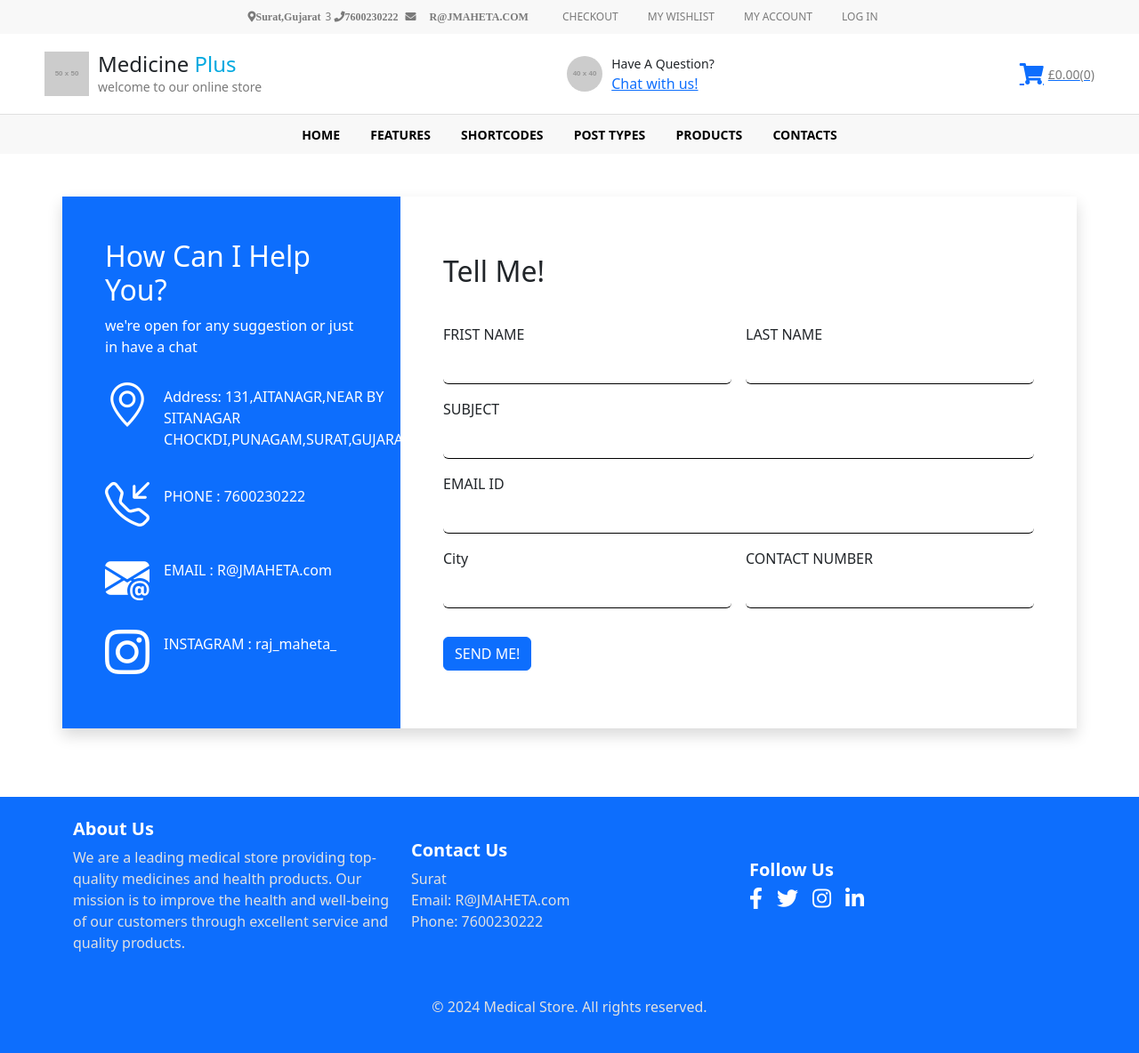
After one commit to Rajmaheta009/medical_store, a PHP site: page /contact_as.php in a window 1280 px wide. The commit adds this page. Shown: the whole page at 89% size. Run offline with PHP 8.4, Linux system fonts and the light colour scheme; grey boxes labelled with a size stand in for pictures from a placeholder-image service; some libraries are stand-ins or nearby versions.

Commit message:
update 11/09

```diff
--- a/clinet_side/assets/css/style.css
+++ b/clinet_side/assets/css/style.css
@@ -79,11 +79,6 @@ body {
     font-size: 14px;
 }
 
-.contact-info a {
-    color: #00a9e0;
-    text-decoration: none;
-}
-
 .cart {
     display: flex;
     align-items: center;
@@ -103,6 +98,7 @@ body {
     background-color: #f8f8f8;
     padding: 10px 0;
     text-align: center;
+    cursor: pointer;
 }
 
 .nav-bar a {
@@ -111,6 +107,7 @@ body {
     margin: 0 15px;
     font-size: 14px;
     font-weight: 700;
+    cursor: pointer;
 }
 
 .nav-bar a.active {
@@ -190,6 +187,7 @@ body {
 /* Banner Styling */
 
 .banner {
+    /* content: none; */
     background-color: #343a40;
     color: #ffffff;
     padding: 2rem;
@@ -228,7 +226,7 @@ body {
 /* Dark Overlay */
 
 .banner::before {
-    content: "";
+    content: none;
     position: absolute;
     top: 0;
     left: 0;
@@ -239,11 +237,10 @@ body {
 }
 
 .card {
-    /* border-radius: 8px; */
+    border-radius: 8px;
     padding: 20px;
     background-color: #fff;
     max-width: 100%;
-    border: hidden;
 }
 
 .row {
@@ -261,7 +258,7 @@ body {
 }
 
 .content-column {
-    padding-left: 10px;
+    padding-left: 5px;
 }
 
 .card-title {
@@ -277,6 +274,7 @@ body {
 
 .footer {
     background-color: #007bff;
+    margin-top: 6%;
     /* Blue background */
 }
 
@@ -307,3 +305,52 @@ body {
     font-size: 1.5rem;
     /* Icon size */
 }
+
+.card1 .card-img-top {
+    border-radius: 50px;
+    padding: 5px;
+}
+
+.card1 .card {
+    border-radius: 30px;
+    padding: 30px;
+    box-shadow: rgba(0, 0, 0, 0.25) 0px 0.0625em 0.0625em, rgba(0, 0, 0, 0.25) 0px 0.125em 0.5em, rgba(255, 255, 255, 0.1) 0px 0px 0px 1px inset;
+}
+
+.card-body {
+    padding: 20px;
+}
+
+.card .btn-primary {
+    border-radius: 50px;
+    width: 150px;
+}
+
+.card .btn-primary:hover {
+    background-color: #e0e0e0;
+    color: #000;
+}
+
+.card1 h3 h5 {
+    color: #007bff;
+}
+
+.form-control {
+    height: 36px;
+    background: #e0e0e0;
+    color: #000;
+    font-size: 14px;
+    border-radius: 2px;
+    box-shadow: none !important;
+    border: 1px solid #000;
+}
+
+.contactform .form-control {
+    border: none;
+    border-bottom: 1px solid #000;
+    padding: 0;
+}
+
+.bi {
+    font-size: 50px;
+}
--- /dev/null
+++ b/clinet_side/contact_as.php
@@ -0,0 +1,57 @@
+<?php include 'include/header.php'; ?>
+<div class="container mt-5 shadow" >
+    <div class="row ">
+        <div class="col-md-4 bg-primary p-5 text-white">
+            <h2>How Can I Help You?</h2>
+            <p>we're open for any suggestion or just in have a chat</p>
+            <div class="r d-flex mt-2">
+                <i class="bi bi-geo-alt"></i>
+                <p class="mt-3 ms-3">Address: 131,AITANAGR,NEAR BY SITANAGAR CHOCKDI,PUNAGAM,SURAT,GUJARAT</p>
+            </div>
+            <div class="r d-flex mt-2"><i class="bi bi-telephone-inbound"></i>
+                <p class="mt-3 ms-3">PHONE : 7600230222</p>
+            </div>
+            <div class="r d-flex mt-2"><i class="bi bi-envelope-at-fill"></i>
+                <p class="mt-3 ms-3">EMAIL : R@JMAHETA.com</p>
+            </div>
+            <div class="r d-flex mt-2"><i class="bi bi-instagram"></i>
+                <p class="mt-3 ms-3">INSTAGRAM : raj_maheta_</p>
+            </div>
+        </div>
+        <div class="col-md-8 p-5">
+            <h2>Tell Me!</h2>
+            <form class="row g-3 contactform mt-4">
+                <div class="col-md-6">
+                    <label for="inputEmail4" class="form-label">FRIST NAME</label>
+                    <input type="text" class="form-control" id="fname">
+                </div>
+                <div class="col-md-6">
+                    <label for="inputPassword4" class="form-label">LAST NAME</label>
+                    <input type="text" class="form-control" id="lname">
+                </div>
+                <div class="col-12">
+                    <label for="inputAddress" class="form-label">SUBJECT</label>
+                    <input type="text" class="form-control" id="subject">
+                </div>
+                <div class="col-12">
+                    <label for="inputAddress2" class="form-label">EMAIL ID</label>
+                    <input type="email" class="form-control" id="email">
+                </div>
+                <div class="col-md-6">
+                    <label for="inputCity" class="form-label">City</label>
+                    <input type="text" class="form-control" id="inputCity">
+                </div>
+
+                <div class="col-md-6">
+                    <label for="inputZip" class="form-label">CONTACT NUMBER</label>
+                    <input type="text" class="form-control" id="contactnumber">
+                </div>
+                <div class="col-12">
+                    <button type="submit" class="btn btn-primary mt-3">SEND ME!</button>
+                </div>
+            </form>
+        </div>
+    </div>
+</div>
+
+<?php include 'include/footer.php'; ?>
--- /dev/null
+++ b/clinet_side/include/cart.php
@@ -0,0 +1,2 @@
+<?php include 'include/header.php'?>
+<?php include 'include/header.php'?>
--- a/clinet_side/include/header.php
+++ b/clinet_side/include/header.php
@@ -34,13 +34,15 @@
             <img src="https://placehold.co/40x40" alt="Customer service representative">
             <div>
                 <p>Have A Question?</p>
-                <a href="#">Chat with us!</a>
+                <a href="contact_as.php">Chat with us!</a>
             </div>
         </div>
-        <div class="cart">
-            <i class="fas fa-shopping-cart"></i>
-            <span>£0.00</span>
-            <span>(0)</span>
-        </div>
+        <a href="cart.php">
+            <div class="cart">
+                <i class="fas fa-shopping-cart"></i>
+                <span>£0.00</span>
+                <span>(0)</span>
+            </div>
+        </a>
     </div>
     <?php include 'navigation.php'; ?>
--- a/clinet_side/include/navigation.php
+++ b/clinet_side/include/navigation.php
@@ -1,8 +1,8 @@
 <div class="nav-bar">
-        <a class="active" href="#">HOME</a>
+        <a href="home_page.php">HOME</a>
         <a href="#">FEATURES</a>
         <a href="#">SHORTCODES</a>
         <a href="#">POST TYPES</a>
-        <a href="../product_list.php">PRODUCTS</a>
+        <a href="product_list.php">PRODUCTS</a>
         <a href="#">CONTACTS</a>
     </div>
```
Also changed, not shown: clinet_side/assets/js/script.js (deleted, +0 -35 lines), clinet_side/home_page.php (+79 -30 lines), clinet_side/product_list.php (+83 -0 lines).
